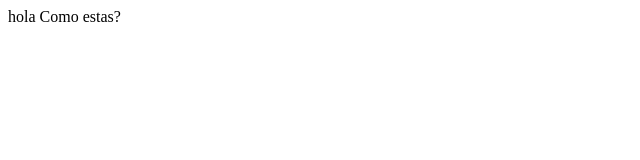
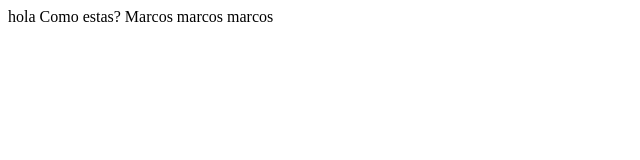
Before and after one commit to LagartoJuancho17/Loco, a plain HTML site: page index.html in a window 1280 px wide. Shown: the whole page, without its empty margins (0-640 px from the left). Drawn offline with Linux system fonts and the light colour scheme.

Commit message:
pepe pepe

```diff
--- a/index.html
+++ b/index.html
@@ -7,5 +7,6 @@
 </head>
 <body>
         hola Como estas?
+        Marcos marcos marcos
 </body>
 </html>
```
